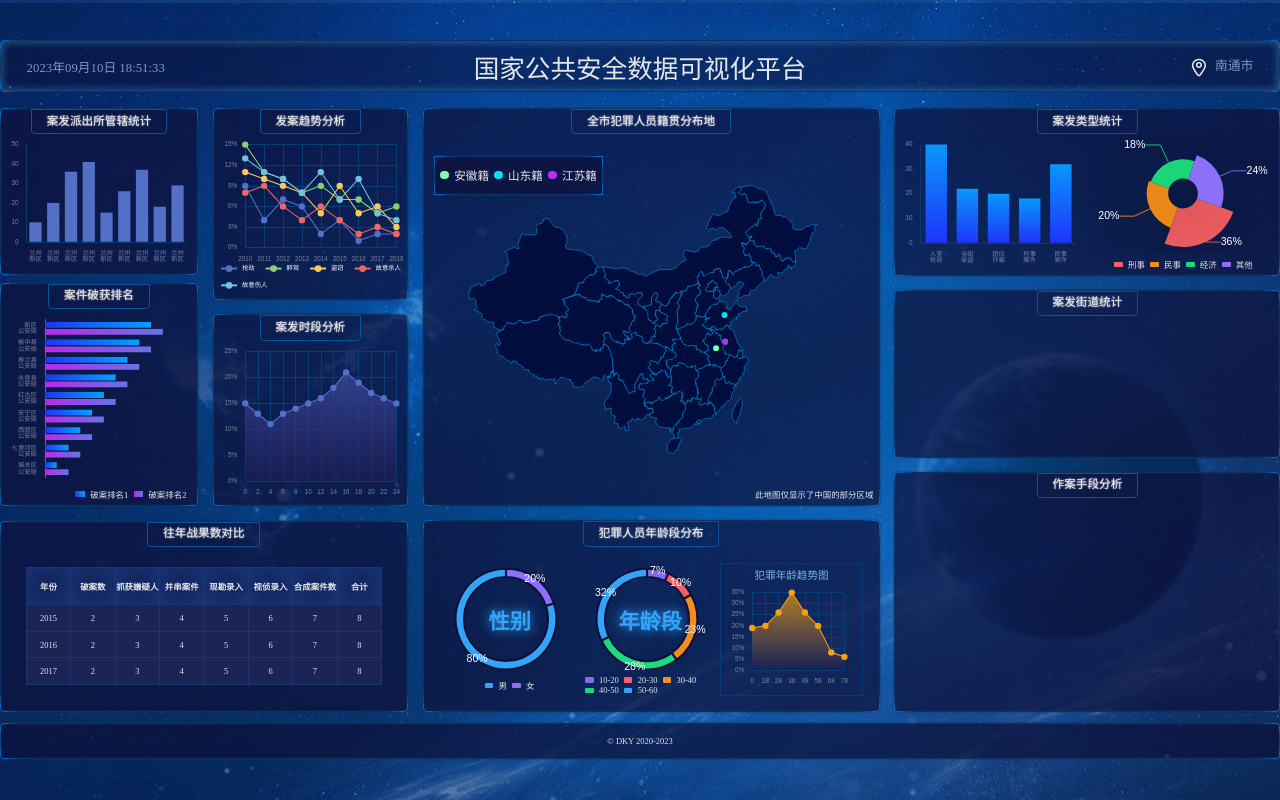
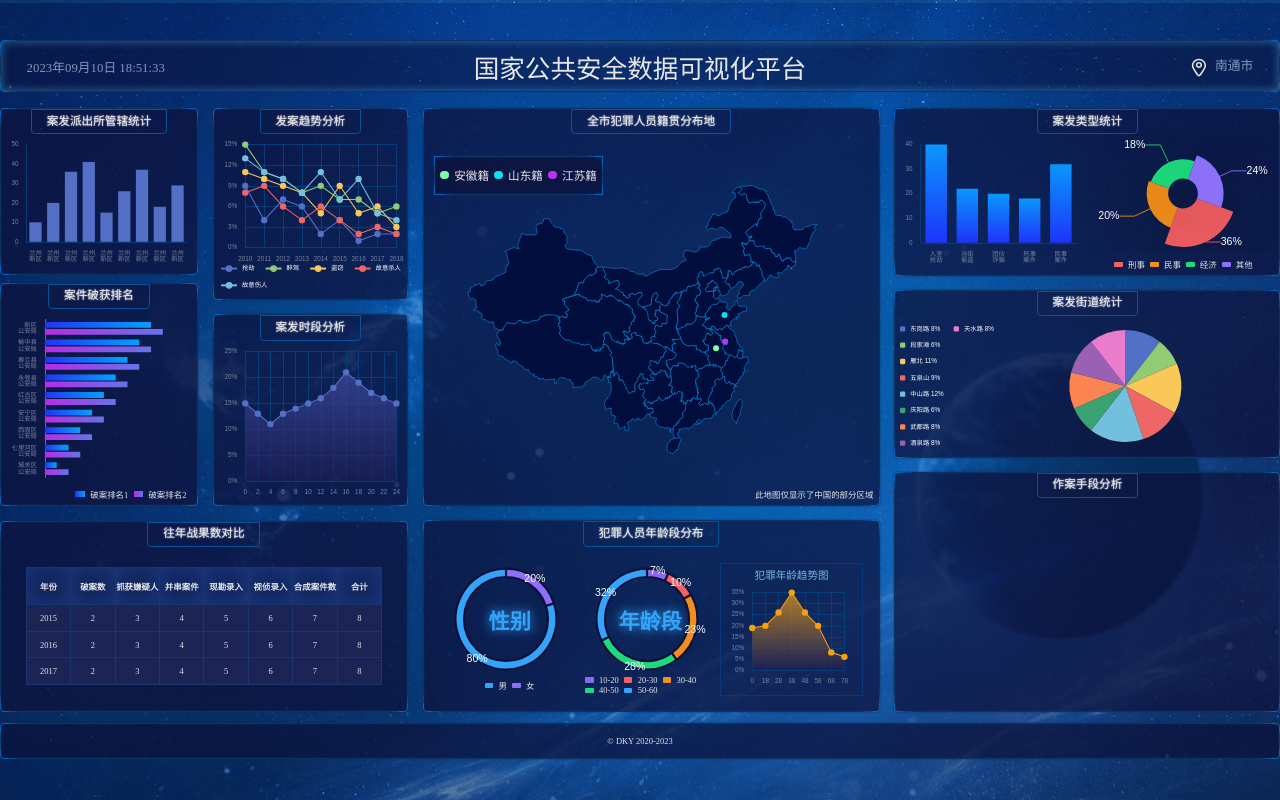
Before and after one commit to Dengky00/big-screen, a React (Vite) app: page / in a window 1280 px wide. Built offline with nearby package versions, Linux system fonts and the light colour scheme.

Commit message:
完成Chart12

```diff
--- /dev/null
+++ b/src/components/Chart12.tsx
@@ -0,0 +1,67 @@
+import { useEffect, useRef } from "react";
+import * as echarts from "echarts";
+import { createEchartsOptions } from "../shared/create-echarts-options";
+import { px } from "../shared/px";
+
+export const Chart12 = () => {
+  const divRef = useRef(null);
+  const colors = ["#F46064", "#F38E1C", "#1CDB7C", "#8D70F8", "#33A4FA"];
+  const data = [
+    { value: 0.08, name: "东岗路" },
+    { value: 0.06, name: "段家滩" },
+    { value: 0.11, name: "雁北" },
+    { value: 0.09, name: "五泉山" },
+    { value: 0.12, name: "中山路" },
+    { value: 0.06, name: "庆阳路" },
+    { value: 0.08, name: "武都路" },
+    { value: 0.08, name: "酒泉路" },
+    { value: 0.08, name: "天水路" },
+  ];
+  useEffect(() => {
+    var myChart = echarts.init(divRef.current);
+    myChart.setOption(
+      createEchartsOptions({
+        xAxis: { show: false },
+        yAxis: { show: false },
+        grid: { x: 0, x2: 0, y: 0, y2: 0, containLabel: true },
+        legend: {
+          orient: "vertical",
+          left: "left",
+          top: "center",
+          textStyle: { color: "white" },
+          itemWidth: px(10),
+          itemHeight: px(10),
+          formatter(name: string) {
+            const value = data.find((i) => i.name === name)?.value! * 100 + "%";
+            return name + " " + value;
+          },
+        },
+        series: [
+          {
+            center: ["60%", "50%"],
+            type: "pie",
+            radius: "80%",
+            label: { show: false },
+            labelLine: { show: false },
+            data: data,
+            emphasis: {
+              itemStyle: {
+                shadowBlur: 10,
+                shadowOffsetX: 0,
+                shadowColor: "rgba(0, 0, 0, 0.5)",
+              },
+            },
+          },
+        ],
+      })
+    );
+  }, []);
+
+  return (
+    <div className="年龄段-图1">
+      <div className="chart">
+        <div className="main" ref={divRef} />
+      </div>
+    </div>
+  );
+};
--- a/src/pages/home.tsx
+++ b/src/pages/home.tsx
@@ -12,6 +12,7 @@
 import { Chart9 } from "../components/Chart-9";
 import { Chart10 } from "../components/Chart-10";
 import { Chart11 } from "../components/Chart-11";
+import { Chart12 } from "../components/Chart12";
 
 export const Home = () => {
   const [currentTime, setCurrentTime] = useState(new Date());
@@ -77,7 +78,9 @@
           </div>
           <div className="bordered row2 案发街道">
             <h2>案发街道统计</h2>
-            <div className="charts"></div>
+            <div className="charts">
+              <Chart12 />
+            </div>
           </div>
           <div className="bordered row3 作案手段">
             <h2>作案手段分析</h2>
```
